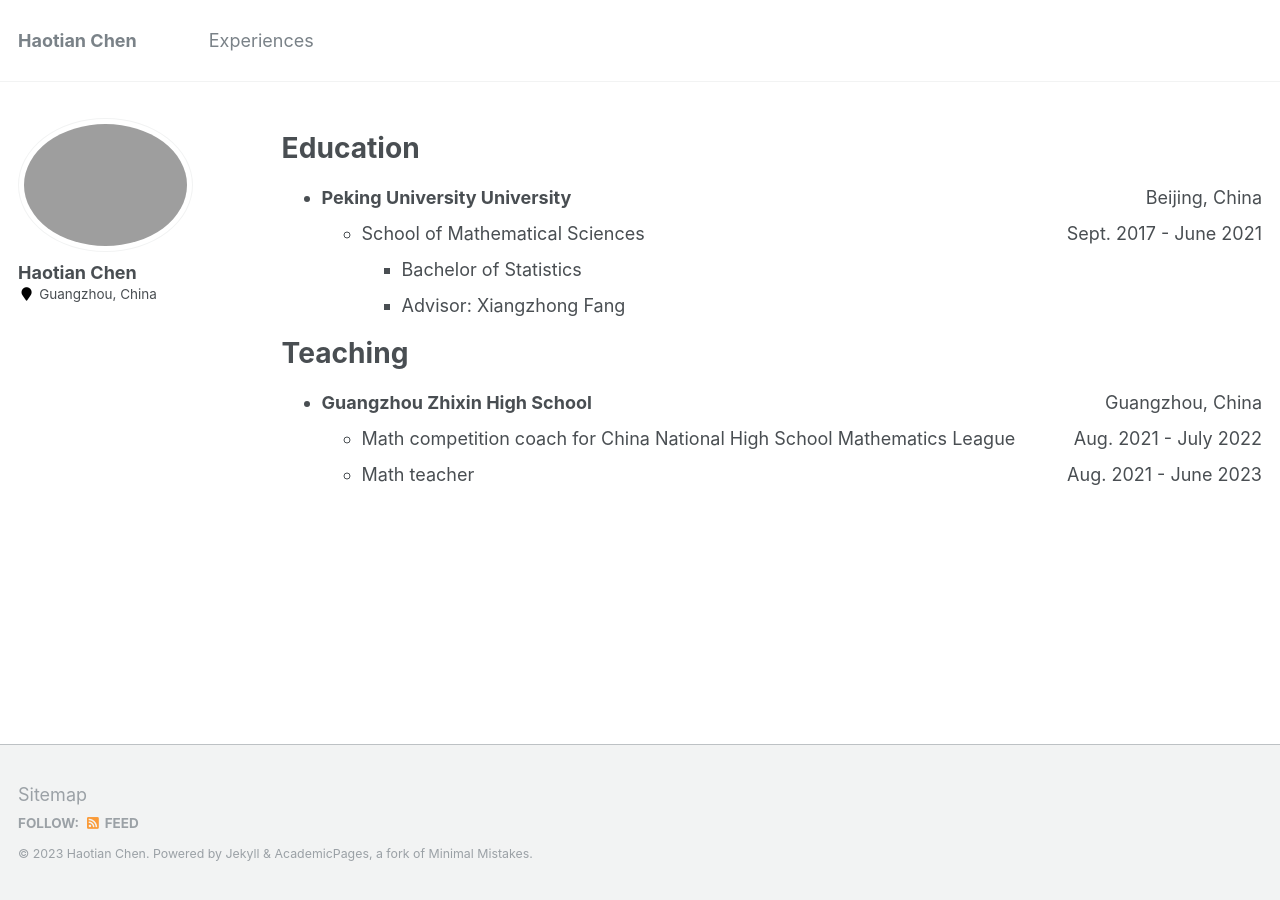
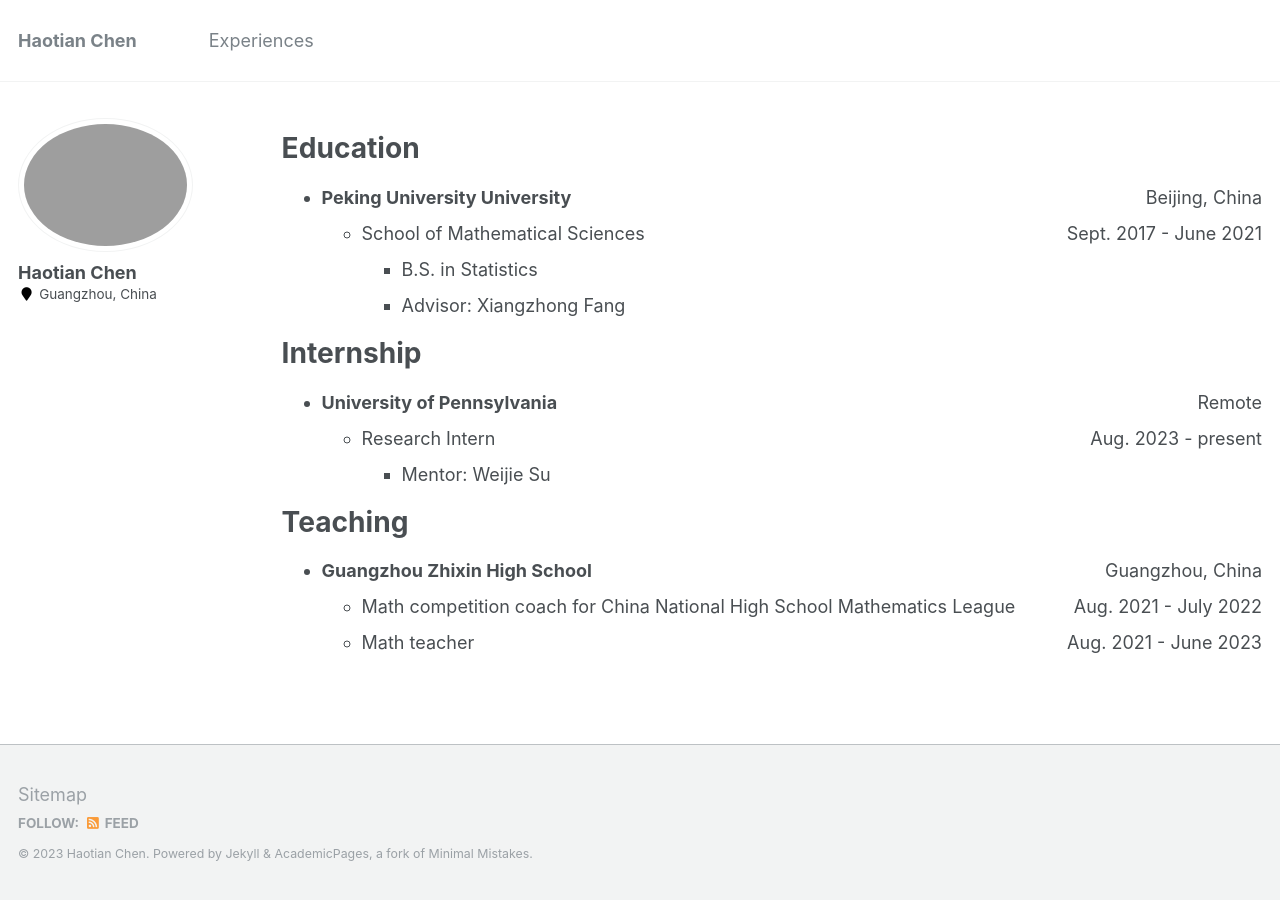
Before and after one commit to haotianchen1999/haotianchen1999.github.io, a Jekyll site: the page built from _pages/experiences.md, in a window 1280 px wide. Built offline with Jekyll 4.4.1, drawn with Linux system fonts in a browser that asks for light colours.

Commit message:
Update experiences.md

```diff
--- a/_pages/experiences.md
+++ b/_pages/experiences.md
@@ -13,8 +13,14 @@ Education
 ======
 * **Peking University University** <span style="float:right">Beijing, China</span>
   * School of Mathematical Sciences <span style="float:right">Sept. 2017 - June 2021</span>
-    * Bachelor of Statistics
+    * B.S. in Statistics
     * Advisor: Xiangzhong Fang
+
+Internship
+======
+* **University of Pennsylvania** <span style="float:right">Remote</span>
+  * Research Intern <span style="float:right">Aug. 2023 - present</span>
+    * Mentor: Weijie Su
 
 Teaching
 ======
```
